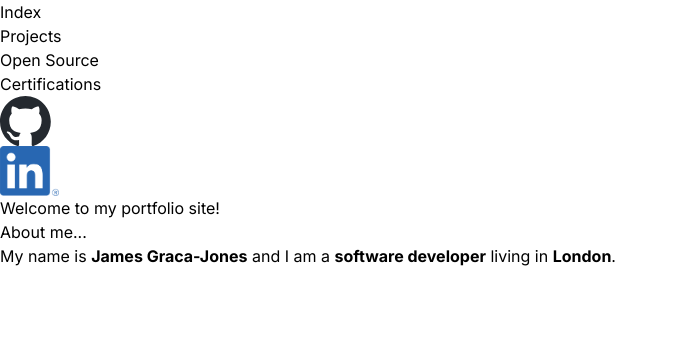
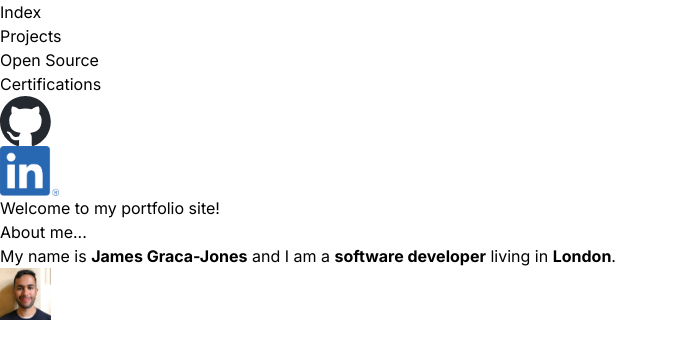
Before and after one commit to wulandari-tech/portfolio-site, a Next.js app: page / in a window 1280 px wide. Shown: the top 358 px of the page, without its empty margins (0-678 px from the left). Built offline with nearby package versions, Linux system fonts and the light colour scheme.

Commit message:
Add headshot to bio

```diff
--- a/app/page.tsx
+++ b/app/page.tsx
@@ -1,3 +1,5 @@
+import Image from "next/image"
+
 export default function Home() {
   return (
     <main>
@@ -8,7 +10,8 @@ export default function Home() {
           <p>
             My name is <strong>James Graca-Jones</strong> and I am a <strong>software developer</strong> living in <strong>London</strong>.
           </p>
-          {/* TODO: add display photo */}
+          {/* TODO: decide which Image elements should be given the priority tag */}
+          <Image src="/headshot.jpeg" alt="" width={50/96*98} height={50} priority/>
         </div>
       </section>
     </main>
```
Also changed, not shown: public/headshot.jpeg (added).
